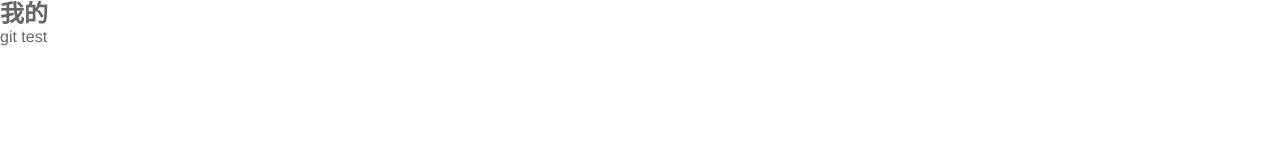
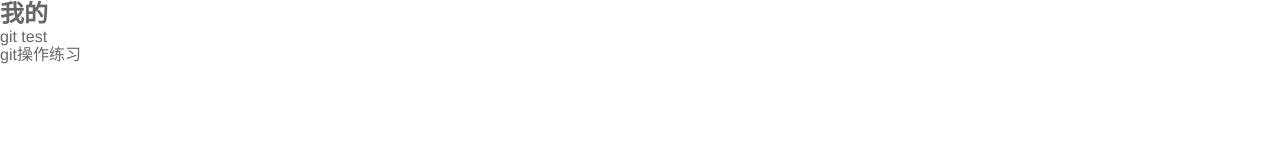
Before and after one commit to sh-lsy/supermall, a Vue app: page /profile in a window 1280 px wide. Shown: the top 160 px of the page. Built offline with nearby package versions, Linux system fonts and the light colour scheme.

Commit message:
git 代码练习

```diff
--- a/src/views/profile/Profile.vue
+++ b/src/views/profile/Profile.vue
@@ -2,6 +2,9 @@
   <div>
       <h2>我的</h2>
       git test
+      <p>
+        git操作练习
+      </p>
   </div>
 
 </template>
```
